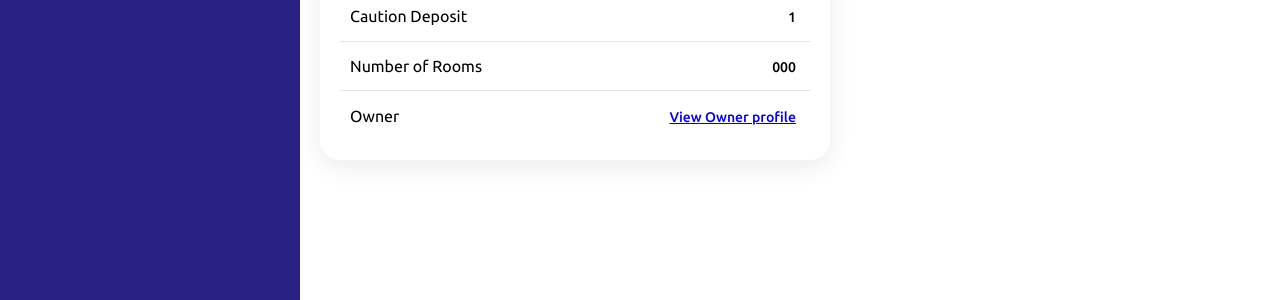
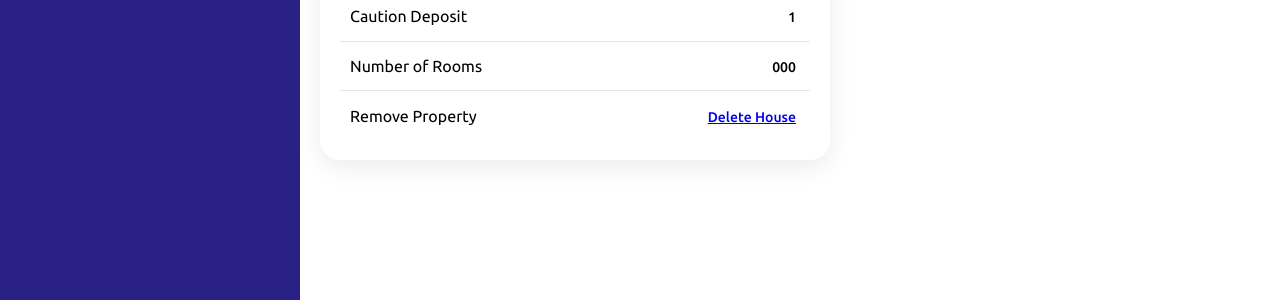
Before and after one commit to math-lover31415/Homey, a Flask app: page /house/1 in a window 1280 px wide. Shown: the part 420-720 px from the top of the page. Run offline with Flask 3, Linux system fonts and the light colour scheme; a user stored in the database is signed in; tables that the repository leaves empty hold one stand-in row (values such as "Sample post"); grey boxes are pictures that could not be loaded.

Commit message:
Remove house option

```diff
--- a/app/routes.py
+++ b/app/routes.py
@@ -98,6 +98,15 @@ def delete():
     db.session.commit()
     return redirect(url_for('logout'))
 
+@app.route('/delete_house')
+def delete_house():
+    id = request.args.get('id', None)
+    house = House.query.filter_by(id=id).first_or_404()
+    if house.owner == current_user.id:
+        db.session.delete(house)
+        db.session.commit()
+    return redirect(url_for('dashboard'))
+
 @app.route('/all_books')
 def all_books():
     return render_template('popular.html', titles=House.query.all())
--- a/app/templates/house.html
+++ b/app/templates/house.html
@@ -40,10 +40,17 @@
                     <td>Number of Rooms</td>
                     <td><span class="book_info">{{ house.number_of_rooms }}</span></td>
                 </tr>
+                {% if current_user.id == house.owner %}
+                <tr>
+                    <td>Remove Property</td>
+                    <td><a class="book_info" href="{{url_for('delete_house', id=house.id)}}">Delete House</a></td>
+                </tr>
+                {% else %}
                 <tr>
                     <td>Owner</td>
-                    <td><a class="book_info" href="{{url_for('user', id=house.owner)}}">View Owner profile</span></td>
+                    <td><a class="book_info" href="{{url_for('user', id=house.owner)}}">View Owner Profile</a></td>
                 </tr>
+                {% endif %}
             </tbody>
         </table>
     </div>
```
